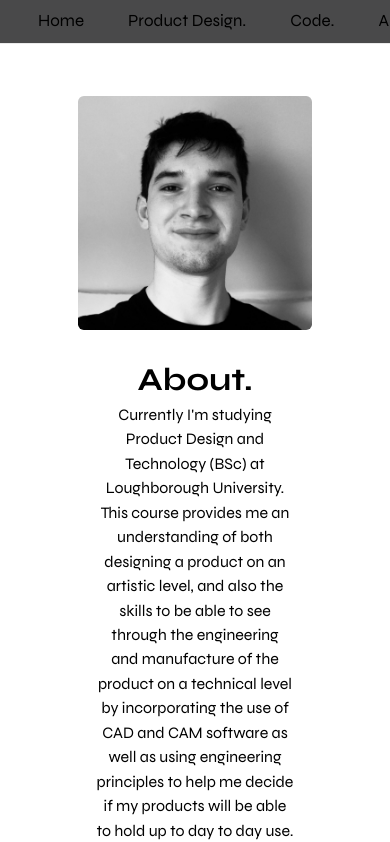
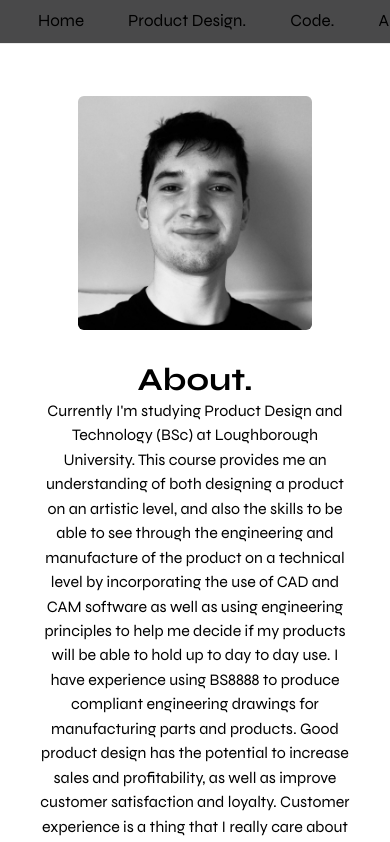
Before and after one commit to Magicoo51889/Jack-Foot-Website, a Next.js app: page /about in a window 390 px wide. Shown: the top 842 px of the page. Built offline with nearby package versions, Linux system fonts and the light colour scheme.

Commit message:
Fixed text padding

```diff
--- a/styles/Home.module.css
+++ b/styles/Home.module.css
@@ -389,6 +389,7 @@
   }
   .smallDescription{
     font-size: 1rem;
+    padding: 0 1.5rem;
   }
 }
 
```
